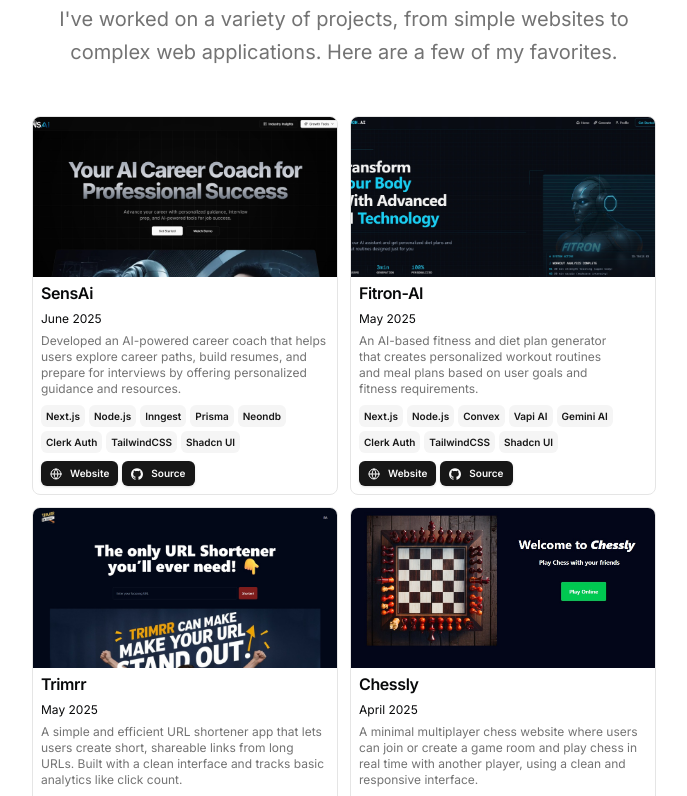
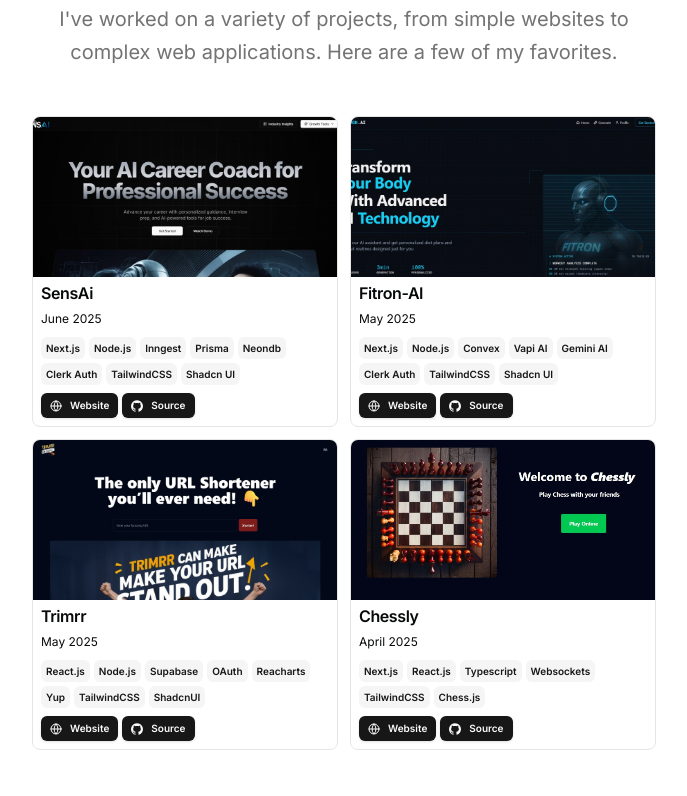
Before and after one commit to priyanshuranjan16/Portfolio, a Next.js app: page / in a window 1280 px wide. Shown: the part 1064-1860 px from the top of the page, without its empty margins (296-983 px from the left). Built offline with nearby package versions, Linux system fonts and the light colour scheme.

Commit message:
modified project-cards

```diff
--- a/src/components/project-card.tsx
+++ b/src/components/project-card.tsx
@@ -10,6 +10,8 @@ import { cn } from "@/lib/utils";
 import Image from "next/image";
 import Link from "next/link";
 import Markdown from "react-markdown";
+import { motion, useMotionValue, useSpring, useTransform } from "framer-motion";
+import React, { useRef } from "react";
 
 interface Props {
   title: string;
@@ -40,11 +42,68 @@ export function ProjectCard({
   links,
   className,
 }: Props) {
+  const ref = useRef<HTMLDivElement>(null);
+
+  const x = useMotionValue(0);
+  const y = useMotionValue(0);
+
+  const mouseXSpring = useSpring(x);
+  const mouseYSpring = useSpring(y);
+
+  const rotateX = useTransform(
+    mouseYSpring,
+    [-0.5, 0.5],
+    ["12deg", "-12deg"]
+  );
+  const rotateY = useTransform(
+    mouseXSpring,
+    [-0.5, 0.5],
+    ["-12deg", "12deg"]
+  );
+
+  const handleMouseMove = (e: React.MouseEvent<HTMLDivElement, MouseEvent>) => {
+    if (!ref.current) return;
+
+    const rect = ref.current.getBoundingClientRect();
+
+    const width = rect.width;
+    const height = rect.height;
+
+    const mouseX = e.clientX - rect.left;
+    const mouseY = e.clientY - rect.top;
+
+    const xPct = mouseX / width - 0.5;
+    const yPct = mouseY / height - 0.5;
+
+    x.set(xPct);
+    y.set(yPct);
+  };
+
+  const handleMouseLeave = () => {
+    x.set(0);
+    y.set(0);
+  };
+
   return (
+    <motion.div
+      ref={ref}
+      onMouseMove={handleMouseMove}
+      onMouseLeave={handleMouseLeave}
+      style={{
+        rotateY,
+        rotateX,
+        transformStyle: "preserve-3d",
+      }}
+      className={cn("h-full cursor-pointer", className)}
+    >
       <Card
         className={
-        "flex flex-col overflow-hidden border hover:shadow-lg transition-all duration-300 ease-out h-full"
+          "flex flex-col overflow-hidden border hover:shadow-lg transition-all duration-300 ease-out h-full bg-background"
         }
+        style={{
+          transform: "translateZ(75px)",
+          transformStyle: "preserve-3d",
+        }}
       >
         <Link
           href={href || "#"}
@@ -57,7 +116,7 @@ export function ProjectCard({
               loop
               muted
               playsInline
-            className="pointer-events-none mx-auto h-40 w-full object-cover object-top" // needed because random black line at bottom of video
+              className="pointer-events-none mx-auto h-40 w-full object-cover object-top"
             />
           )}
           {image && (
@@ -77,9 +136,6 @@ export function ProjectCard({
             <div className="hidden font-sans text-xs underline print:visible">
               {link?.replace("https://", "").replace("www.", "").replace("/", "")}
             </div>
-          <Markdown className="prose max-w-full text-pretty font-sans text-xs text-muted-foreground dark:prose-invert">
-            {description}
-          </Markdown>
           </div>
         </CardHeader>
         <CardContent className="mt-auto flex flex-col px-2">
@@ -112,5 +168,6 @@ export function ProjectCard({
           )}
         </CardFooter>
       </Card>
+    </motion.div>
   );
 }
```
Lines whose indentation alone changed are shown as unchanged.
